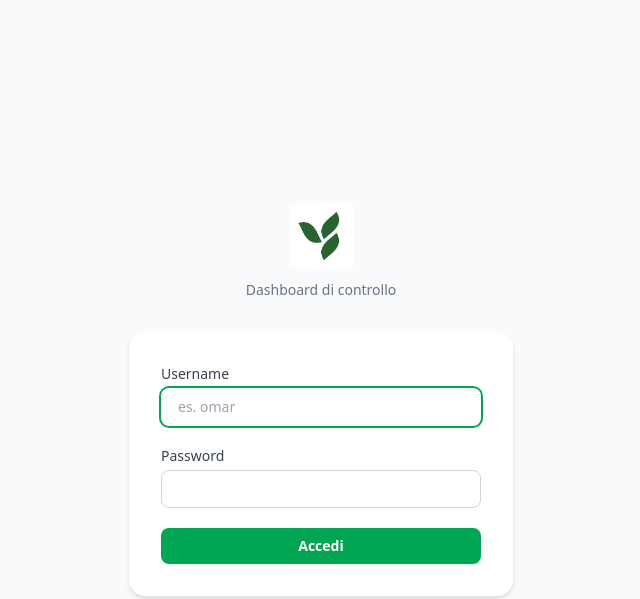
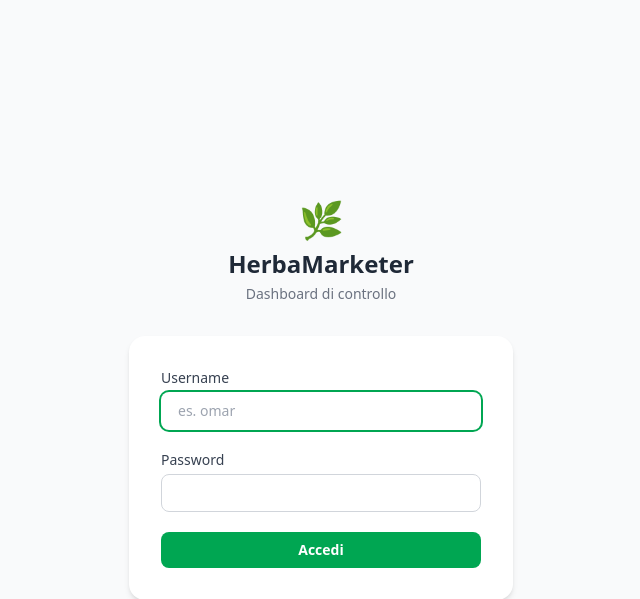
Before and after one commit to omarbortolato/HerbaMarketer, a FastAPI app: page /login in a window 1280 px wide. Shown: the top 599 px of the page, without its empty margins (319-959 px from the left). Run offline with FastAPI, Linux system fonts and the light colour scheme; some libraries are stand-ins or nearby versions.

Commit message:
Revert navbar/login to emoji+text, use logo.jpg as favicon only
Co-Authored-By: Claude Sonnet 4.6 <noreply@anthropic.com>

```diff
--- a/dashboard/templates/base.html
+++ b/dashboard/templates/base.html
@@ -4,6 +4,7 @@
   <meta charset="UTF-8">
   <meta name="viewport" content="width=device-width, initial-scale=1.0">
   <title>{% block title %}HerbaMarketer{% endblock %}</title>
+  <link rel="icon" href="/static/logo.jpg" type="image/jpeg">
   <script src="https://cdn.tailwindcss.com"></script>
   <script>
     tailwind.config = {
@@ -22,9 +23,7 @@
   <!-- Navbar -->
   <nav class="bg-herba text-white shadow-md">
     <div class="max-w-7xl mx-auto px-4 py-3 flex items-center justify-between">
-      <a href="/" class="flex items-center gap-2">
-        <img src="/static/logo.jpg" alt="HerbaMarketer" class="h-8 w-auto">
-      </a>
+      <a href="/" class="font-bold text-xl tracking-tight">🌿 HerbaMarketer</a>
       <div class="flex items-center gap-6 text-sm font-medium">
         <a href="/"       class="hover:text-herba-light transition">Overview</a>
         <a href="/topics" class="hover:text-herba-light transition">Topics</a>
--- a/dashboard/templates/login.html
+++ b/dashboard/templates/login.html
@@ -4,6 +4,7 @@
   <meta charset="UTF-8">
   <meta name="viewport" content="width=device-width, initial-scale=1.0">
   <title>Login — HerbaMarketer</title>
+  <link rel="icon" href="/static/logo.jpg" type="image/jpeg">
   <script src="https://cdn.tailwindcss.com"></script>
   <script>
     tailwind.config = {
@@ -23,8 +24,9 @@
 
     <!-- Logo / Title -->
     <div class="text-center mb-8">
-      <img src="/static/logo.jpg" alt="HerbaMarketer" class="h-16 w-auto mx-auto mb-3">
-      <p class="text-sm text-gray-500">Dashboard di controllo</p>
+      <div class="text-4xl mb-2">🌿</div>
+      <h1 class="text-2xl font-bold text-gray-800">HerbaMarketer</h1>
+      <p class="text-sm text-gray-500 mt-1">Dashboard di controllo</p>
     </div>
 
     <!-- Card -->
```
